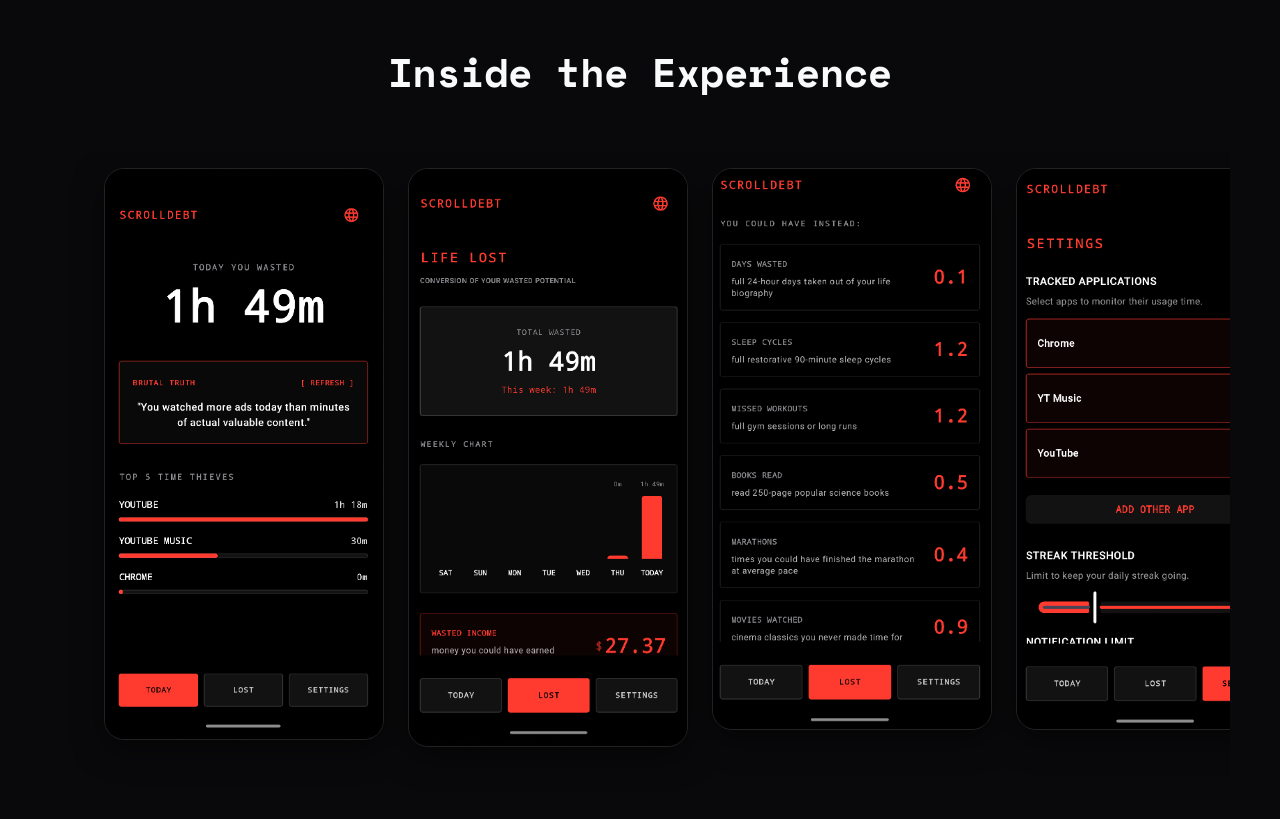
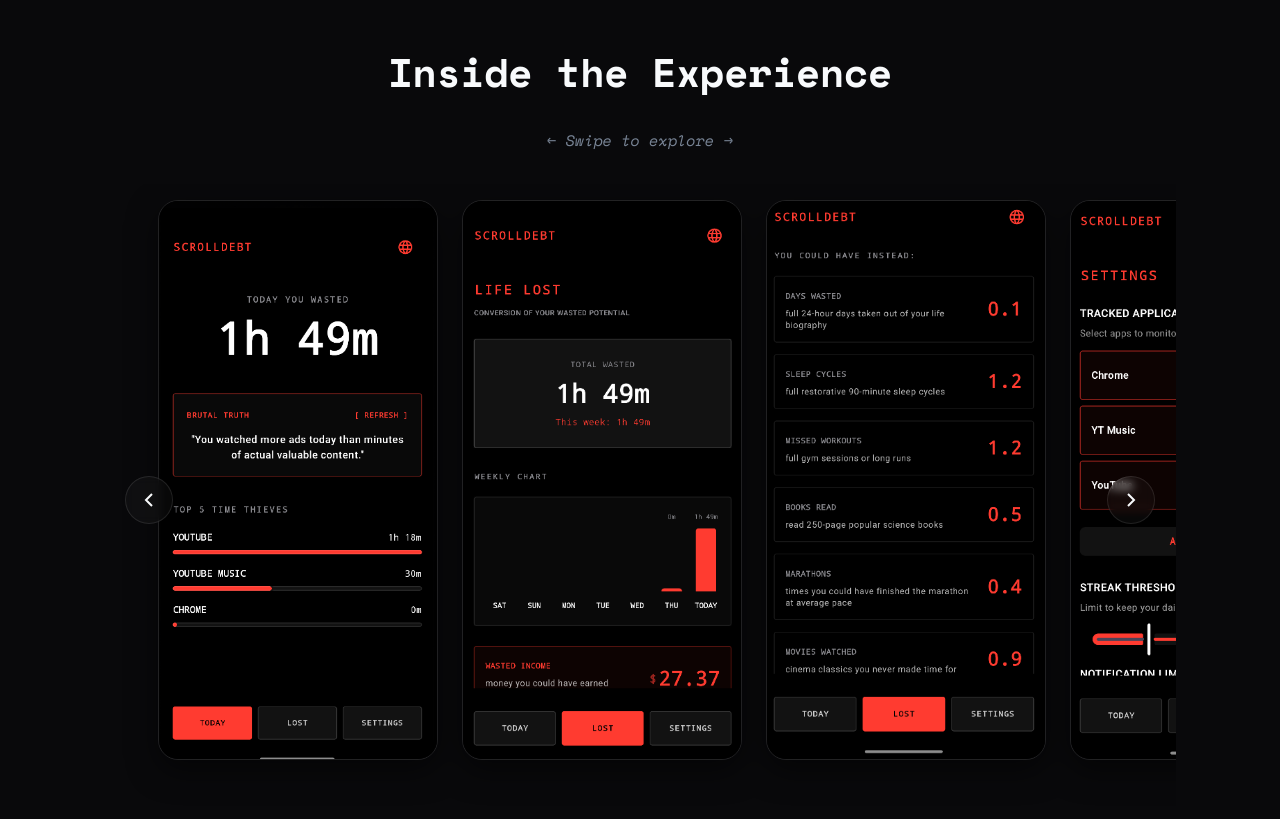
Before and after one commit to apkmasondev/scrolldebt-site, a plain HTML site: page index.html in a window 1280 px wide. Shown: the part 1760-2579 px from the top of the page. Drawn offline with nearby package versions, Linux system fonts and the light colour scheme.

Commit message:
Fix gallery styling: uniform height and intuitive navigation

```diff
--- a/index.html
+++ b/index.html
@@ -122,8 +122,20 @@
             <h2 data-lang="es">Dentro de la Experiencia</h2>
             <h2 data-lang="fr">À l'intérieur de l'Expérience</h2>
             <h2 data-lang="de">In der Erfahrung</h2>
+            <div class="swipe-hint">
+                <span data-lang="en">← Swipe to explore →</span>
+                <span data-lang="pl">← Przesuń, aby zobaczyć więcej →</span>
+                <span data-lang="es">← Desliza para explorar →</span>
+                <span data-lang="fr">← Glissez pour explorer →</span>
+                <span data-lang="de">← Wischen, um zu erkunden →</span>
+            </div>
 
-            <div class="gallery-scroll">
+            <div class="gallery-wrapper">
+                <button class="gallery-btn prev" aria-label="Previous image">
+                    <svg width="24" height="24" viewBox="0 0 24 24" fill="none" stroke="currentColor" stroke-width="2"><path d="M15 18l-6-6 6-6"/></svg>
+                </button>
+
+                <div class="gallery-scroll" id="galleryScroll">
                     <!-- Dark Mode -->
                     <div class="gallery-item"><img src="screen_1.png" alt="ScrollDebt Dashboard"></div>
                     <div class="gallery-item"><img src="screen_2.png" alt="ScrollDebt Statistics"></div>
@@ -134,6 +146,11 @@
                     <div class="gallery-item"><img src="screen_light_1.png" alt="Light Mode Dashboard"></div>
                     <div class="gallery-item"><img src="screen_light_2.png" alt="Light Mode App Select"></div>
                     <div class="gallery-item"><img src="screen_light_3.png" alt="Light Mode Brutal Truth"></div>
+                </div>
+
+                <button class="gallery-btn next" aria-label="Next image">
+                    <svg width="24" height="24" viewBox="0 0 24 24" fill="none" stroke="currentColor" stroke-width="2"><path d="M9 18l6-6-6-6"/></svg>
+                </button>
             </div>
         </section>
     </main>
@@ -194,6 +211,20 @@
                        : supported.includes(browser) ? browser
                        : 'en';
             setLang(lang);
+
+            // Gallery Scroll Buttons
+            const scroll = document.getElementById('galleryScroll');
+            const btnPrev = document.querySelector('.gallery-btn.prev');
+            const btnNext = document.querySelector('.gallery-btn.next');
+
+            if (scroll && btnPrev && btnNext) {
+                btnPrev.addEventListener('click', () => {
+                    scroll.scrollBy({ left: -300, behavior: 'smooth' });
+                });
+                btnNext.addEventListener('click', () => {
+                    scroll.scrollBy({ left: 300, behavior: 'smooth' });
+                });
+            }
         });
     </script>
 </body>
--- a/style.css
+++ b/style.css
@@ -308,8 +308,57 @@ main {
 
 .gallery h2 {
   font-size: 2.5rem;
-  margin-bottom: 3rem;
+  margin-bottom: 1.5rem;
   letter-spacing: -0.5px;
+}
+
+.swipe-hint {
+  color: var(--muted);
+  font-size: 0.95rem;
+  margin-bottom: 2rem;
+  font-style: italic;
+  opacity: 0.8;
+}
+
+.gallery-wrapper {
+  position: relative;
+  display: flex;
+  align-items: center;
+  max-width: 100%;
+}
+
+.gallery-btn {
+  background: var(--surface);
+  color: var(--text);
+  border: 1px solid var(--border);
+  border-radius: 50%;
+  width: 48px;
+  height: 48px;
+  display: flex;
+  align-items: center;
+  justify-content: center;
+  cursor: pointer;
+  z-index: 10;
+  transition: all 0.3s ease;
+  position: absolute;
+  top: 50%;
+  transform: translateY(-50%);
+  backdrop-filter: blur(5px);
+}
+
+.gallery-btn.prev {
+  left: 2%;
+}
+
+.gallery-btn.next {
+  right: 2%;
+}
+
+.gallery-btn:hover {
+  background: var(--accent);
+  border-color: var(--accent);
+  transform: translateY(-50%) scale(1.1);
+  box-shadow: 0 0 15px rgba(239, 68, 68, 0.4);
 }
 
 .gallery-scroll {
@@ -317,9 +366,11 @@ main {
   overflow-x: auto;
   gap: 1.5rem;
   padding: 1rem 5% 3rem 5%;
-  margin: 0 -5%;
+  margin: 0;
   scroll-snap-type: x mandatory;
   -webkit-overflow-scrolling: touch;
+  flex: 1;
+  scroll-behavior: smooth;
 }
 
 .gallery-scroll::-webkit-scrollbar {
@@ -348,6 +399,9 @@ main {
 
 .gallery-item img {
   width: 100%;
+  height: 560px;
+  object-fit: cover;
+  object-position: top center;
   border-radius: 20px;
   border: 1px solid var(--border);
   box-shadow: 0 10px 30px rgba(0,0,0,0.5);
@@ -677,6 +731,12 @@ footer {
   .gallery-item {
     width: 240px;
   }
+  .gallery-item img {
+    height: 480px;
+  }
+  .gallery-btn {
+    display: none; /* Hide buttons on mobile, swipe is natural */
+  }
   .footer-links {
     flex-direction: column;
     gap: 0.8rem;
```
Lines whose indentation alone changed are shown as unchanged.
